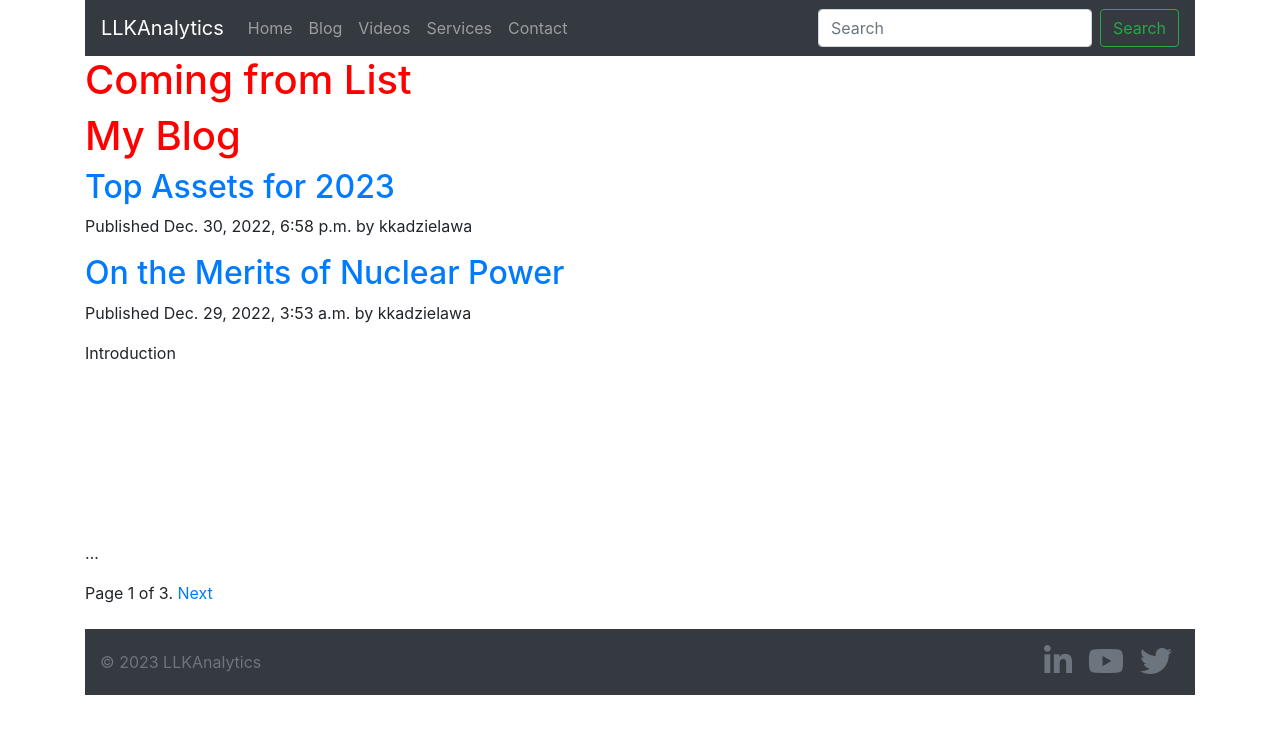
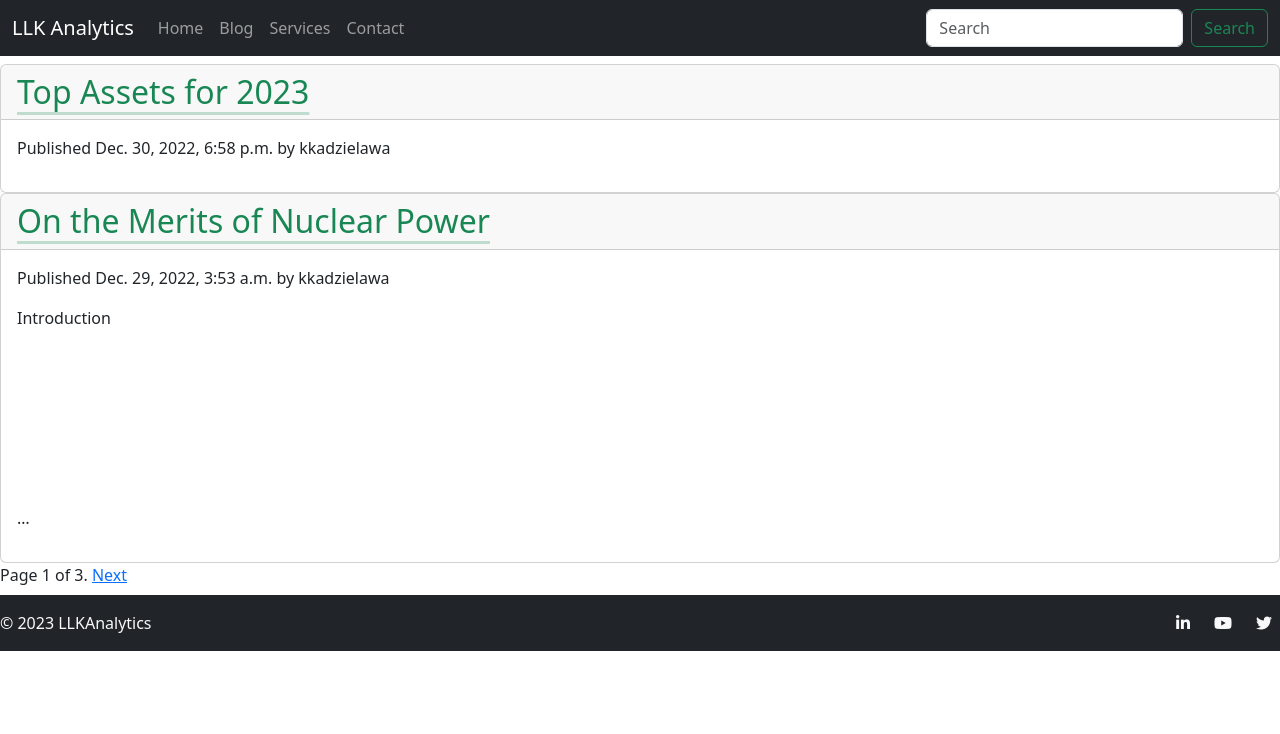
Before and after one commit to kkadzielawa/llkanalytics, a Django app: page /blog/ in a window 1280 px wide. Shown: the top 734 px of the page. Run offline with Django 4.2, Linux system fonts and the light colour scheme; data comes from the database, SQL or seed files in the repository; some libraries are stand-ins or nearby versions.

Commit message:
misc Bootstrap 5 changes;

```diff
--- a/static/css/style.css
+++ b/static/css/style.css
@@ -1,4 +1,3 @@
-h1,
-h2 {
-    color: red;
+#main {
+
 }
--- a/templates/base.html
+++ b/templates/base.html
@@ -2,53 +2,64 @@
 <!DOCTYPE html>
 <html>
   <head>
+    <meta charset="utf-8">
+    <meta name="viewport" content="width=device-width, initial-scale=1">
     <title>{% block title %}{% endblock %}</title>
-    <link rel="stylesheet" href="https://cdn.jsdelivr.net/npm/bootstrap@4.0.0/dist/css/bootstrap.min.css" integrity="sha384-Gn5384xqQ1aoWXA+058RXPxPg6fy4IWvTNh0E263XmFcJlSAwiGgFAW/dAiS6JXm" crossorigin="anonymous">
-    <script src="https://kit.fontawesome.com/6e526d197e.js" crossorigin="anonymous"></script>
+    <link href="https://cdn.jsdelivr.net/npm/bootstrap@5.3.2/dist/css/bootstrap.min.css" rel="stylesheet" integrity="sha384-T3c6CoIi6uLrA9TneNEoa7RxnatzjcDSCmG1MXxSR1GAsXEV/Dwwykc2MPK8M2HN" crossorigin="anonymous">
     <link href="{% static "/css/style.css" %}" rel="stylesheet">
   </head>
   <body>
-    <div class="container">
-      <nav class="navbar navbar-expand-lg navbar-dark bg-dark">
-          <a class="navbar-brand" href="{% url 'pages:home' %}">LLKAnalytics</a>
-          <button class="navbar-toggler" type="button" data-toggle="collapse" data-target="#navbarNavAltMarkup" aria-controls="navbarNavAltMarkup" aria-expanded="false" aria-label="Toggle navigation">
-            <span class="navbar-toggler-icon"></span>
-          </button>
-          <div class="collapse navbar-collapse" id="navbarToggler">
-              <div class="navbar-nav">
-                  <a class="nav-item nav-link" href="{% url 'pages:home' %}">Home <span class="sr-only">(current)</span></a>
-                  <a class="nav-item nav-link" href="{% url 'blog:post_list' %}">Blog</a>
-                  <a class="nav-item nav-link" href="#">Videos</a>
-                  <a class="nav-item nav-link " href="{% url 'pages:services' %}">Services</a>
-                  <a class="nav-item nav-link " href="#">Contact</a>
-              </div>
-          </div>
-          <form class="form-inline">
-              <input class="form-control mr-sm-2" type="search" placeholder="Search" aria-label="Search">
-              <button class="btn btn-outline-success my-2 my-sm-0" type="submit">Search</button>
-          </form>
-  </div>
+  {% comment %} Navbar {% endcomment %}
+
+  <nav class="navbar navbar-expand-lg navbar-dark bg-dark">
+    <div class="container-fluid">
+      <a class="navbar-brand" href="{% url 'pages:home' %}">LLK Analytics</a>
+      <button class="navbar-toggler" type="button" data-bs-toggle="collapse" data-bs-target="#navbarTogglerDemo02" aria-controls="navbarTogglerDemo02" aria-expanded="false" aria-label="Toggle navigation">
+        <span class="navbar-toggler-icon"></span>
+      </button>
+      <div class="collapse navbar-collapse" id="navbarTogglerDemo02">
+        <ul class="navbar-nav me-auto mb-2 mb-lg-0">
+          <li class="nav-item">
+            <a class="nav-link" aria-current="page" href="{% url 'pages:home' %}">Home</a>
+          </li>
+          <li class="nav-item">
+            <a class="nav-link" href="{% url 'blog:post_list' %}">Blog</a>
+          </li>
+          <li class="nav-item">
+            <a class="nav-link" href="{% url 'pages:services' %}">Services</a>
+          </li>
+          <li class="nav-item">
+            <a class="nav-link" href="{% url 'pages:home' %}">Contact</a>
+          </li>
+        </ul>
+        <form class="d-flex" role="search">
+          <input class="form-control me-2" type="search" placeholder="Search" aria-label="Search">
+          <button class="btn btn-outline-success" type="submit">Search</button>
+        </form>
+      </div>
+    </div>
   </nav>
 
-    <div id="content" class="container">
+
+    <div class="py-2">
       {% block content %}
 
       {% endblock %}
     </div>
 
-    <div class="container">
-      <footer class="bg-dark d-flex flex-wrap justify-content-between align-items-center py-3 my-4">
+      <footer class="bg-dark d-flex flex-wrap justify-content-between align-items-center py-3">
         <div class="col-md-4 d-flex align-items-center">
-          <span class="mb-3 mb-md-0 text-muted">© 2023 LLKAnalytics</span>
+          <span class="mb-3 mb-md-0 text-light">© 2023 LLKAnalytics</span>
         </div>
 
         <ul class="nav col-md-4 justify-content-end list-unstyled d-flex">
-          <li class="ms-3 mx-2 "><a class="text-muted" href="https://www.linkedin.com/in/konradkadzielawa/"><i class="fab fa-linkedin-in fa-2x"></i></a></li>
-          <li class="ms-3 mx-2 "><a class="text-muted" href="https://www.youtube.com/channel/UChqPSa40XJxfD2NYq7H9Vsw"><i class="fab fa-youtube fa-2x"></i></a></li>
-          <li class="ms-3 mx-2 "><a class="text-muted" href="https://twitter.com/kkadzielawa"><i class="fab fa-twitter fa-2x"></i></a></li>
+          <li class="ms-3 mx-2 "><a class="text-light" href="https://www.linkedin.com/in/konradkadzielawa/"><i class="fab fa-linkedin-in fa-x"></i></a></li>
+          <li class="ms-3 mx-2 "><a class="text-light" href="https://www.youtube.com/channel/UChqPSa40XJxfD2NYq7H9Vsw"><i class="fab fa-youtube fa-x"></i></a></li>
+          <li class="ms-3 mx-2 "><a class="text-light" href="https://twitter.com/kkadzielawa"><i class="fab fa-twitter fa-x"></i></a></li>
         </ul>
       </footer>
-    </div>
+    <script src="https://kit.fontawesome.com/6e526d197e.js" crossorigin="anonymous"></script>
+    <script src="https://cdn.jsdelivr.net/npm/bootstrap@5.3.2/dist/js/bootstrap.bundle.min.js" integrity="sha384-C6RzsynM9kWDrMNeT87bh95OGNyZPhcTNXj1NW7RuBCsyN/o0jlpcV8Qyq46cDfL" crossorigin="anonymous"></script>
+  </body>
 
-  </body>
 </html>
--- a/templates/blog/post/list.html
+++ b/templates/blog/post/list.html
@@ -7,15 +7,23 @@
   ></script>
 {% endblock extrascripts %}
 
-  <h1>Coming from List</h1>
-  <h1>My Blog</h1>
+
+
+
   {% for post in posts %}
-    <h2>
-      <a href="{{ post.get_absolute_url }}"> {{ post.title }} </a>
-    </h2>
-    <p class="date">Published {{ post.publish }} by {{ post.author }}</p>
-    {{ post.body|safe|truncatewords:5|linebreaks }} {% endfor %}
+  <div class="card" style="margin: auto;">
 
-    {% include "blog/pagination.html" with page=posts %}
+    <h2 class="card-header"><a class="link-success link-offset-2 link-underline-opacity-25 link-underline-opacity-100-hover" href="{{ post.get_absolute_url }}"> {{ post.title }} </a></h2>
+    <div class="card-body">
+    <p class="date card-text">Published {{ post.publish }} by {{ post.author }}</p>
+    {{ post.body|safe|truncatewords:5|linebreaks }}
+  </div>
+  </div>
+    {% endfor %}
 
-    {% endblock %}
+
+
+
+  {% include "blog/pagination.html" with page=posts %}
+
+  {% endblock %}
```
Also changed, not shown: templates/blog/post/detail.html (+6 -4 lines).
